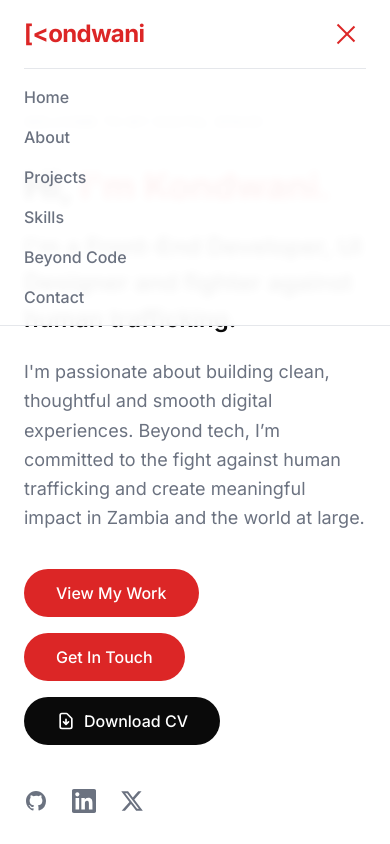
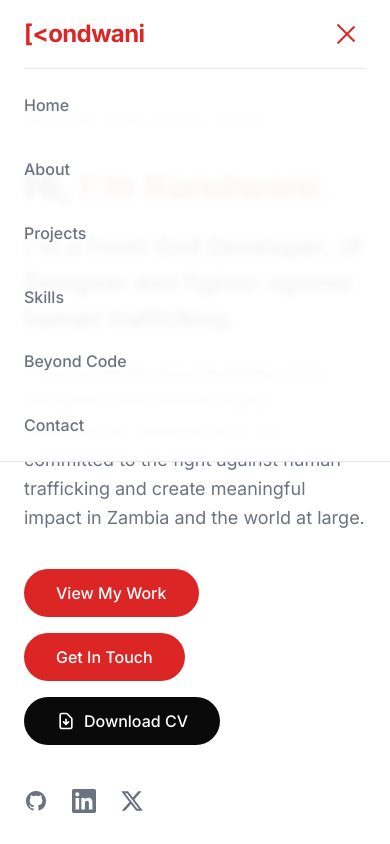
Before and after one commit to kondwanimuwowo/kondwani-portfolio, a React (Vite) app: page / in a window 390 px wide. Both pictures are taken after a click on the button "Toggle menu". Shown: the top 844 px of the page. Built offline with nearby package versions, Linux system fonts and the light colour scheme.

Commit message:
Animate mobile menu

```diff
--- a/src/components/Header/Header.jsx
+++ b/src/components/Header/Header.jsx
@@ -1,4 +1,5 @@
 import { useState } from "react";
+import { motion, AnimatePresence } from "framer-motion";
 
 function Header() {
   const [isMenuOpen, setIsMenuOpen] = useState(false);
@@ -12,6 +13,34 @@ function Header() {
     { name: "Contact", href: "#contact" },
   ];
 
+  // Menu container animation
+  const menuVariants = {
+    closed: {
+      y: "-100%",
+      opacity: 0,
+      transition: {
+        duration: 0.3,
+        ease: "easeInOut",
+      },
+    },
+    open: {
+      y: 0,
+      opacity: 1,
+      transition: {
+        duration: 0.4,
+        ease: "easeOut",
+        when: "beforeChildren",
+        staggerChildren: 0.08,
+      },
+    },
+  };
+
+  // Individual link animation
+  const linkVariants = {
+    closed: { opacity: 0, y: -10 },
+    open: { opacity: 1, y: 0 },
+  };
+
   return (
     <header className="fixed top-0 left-0 right-0 z-50 bg-light/95 backdrop-blur-sm border-b border-border-light">
       <nav className="container-custom px-6 py-4 md:px-12 lg:px-24">
@@ -23,6 +52,7 @@ function Header() {
             <span className="text-red">{"[<ondwani"}</span>
           </a>
 
+          {/* Desktop Menu */}
           <ul className="hidden md:flex items-center gap-8">
             {navLinks.map((link) => (
               <li key={link.name}>
@@ -36,9 +66,10 @@ function Header() {
             ))}
           </ul>
 
+          {/* Hamburger Button */}
           <button
             onClick={() => setIsMenuOpen(!isMenuOpen)}
-            className="md:hidden text-red p-2"
+            className="md:hidden text-red p-2 z-50"
             aria-label="Toggle menu"
           >
             <div className="w-6 h-5 flex flex-col justify-between">
@@ -61,21 +92,33 @@ function Header() {
           </button>
         </div>
 
+        {/* Mobile Menu with Framer Motion */}
+        <AnimatePresence mode="wait">
           {isMenuOpen && (
-          <ul className="md:hidden mt-4 pt-4 border-t border-border-light flex flex-col gap-4">
+            <motion.ul
+              variants={menuVariants}
+              initial="closed"
+              animate="open"
+              exit="closed"
+              className="md:hidden mt-4 pt-4 border-t border-border-light flex flex-col gap-6 origin-top"
+            >
               {navLinks.map((link) => (
-              <li key={link.name}>
+                <motion.li
+                  key={link.name}
+                  variants={linkVariants}
+                >
                   <a
                     href={link.href}
                     onClick={() => setIsMenuOpen(false)}
-                  className="text-gray hover:text-dark transition-colors duration-300 text-base font-medium block"
+                    className="text-gray hover:text-dark transition-colors duration-300 text-base font-medium block py-2"
                   >
                     {link.name}
                   </a>
-              </li>
+                </motion.li>
               ))}
-          </ul>
+            </motion.ul>
           )}
+        </AnimatePresence>
       </nav>
     </header>
   );
```
Lines whose indentation alone changed are shown as unchanged.
